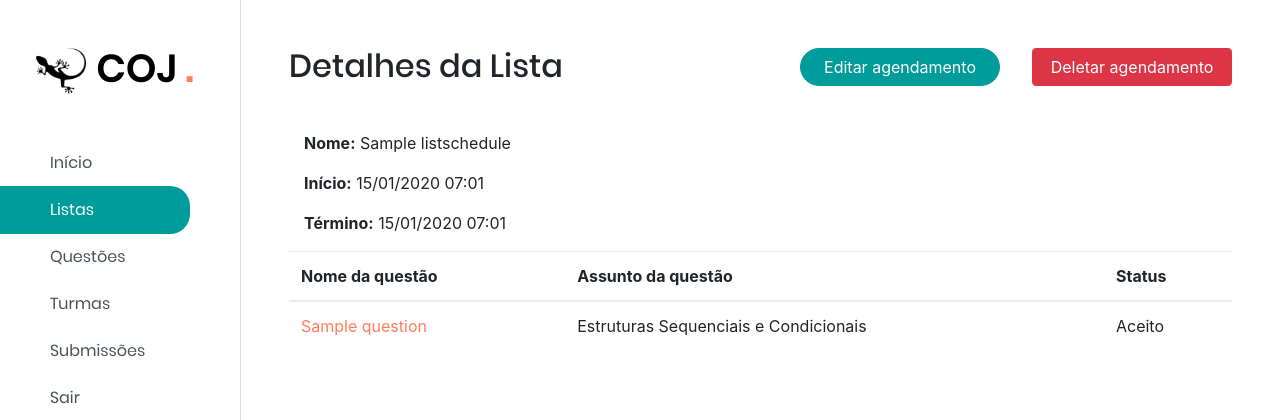
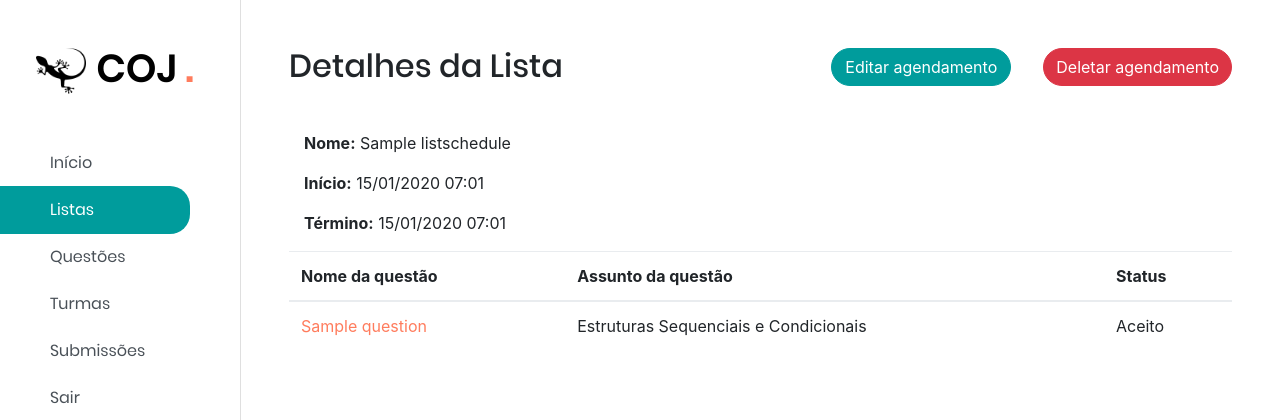
Before and after one commit to GeovanaRamos/calango-online-judge, a Django app: page /schedules/1/ in a window 1280 px wide. Shown: the top 420 px of the page. Run offline with Django 3.2, Linux system fonts and the light colour scheme; a user stored in the database is signed in; tables that the repository leaves empty hold one stand-in row (values such as "Sample post"); some libraries are stand-ins or nearby versions.

Commit message:
Removing css replication

```diff
--- a/static/judge/css/base.css
+++ b/static/judge/css/base.css
@@ -99,10 +99,14 @@ a:hover {
     color: #b5563f;
 }
 
+.btn {
+    border-radius: 30px;
+    min-width: 180px;
+}
+
 .btn-primary {
     background-color: var(--primary);
     border-color: var(--primary);
-    border-radius: 30px;
 }
 
 .btn-primary:hover {
--- a/templates/judge/base.html
+++ b/templates/judge/base.html
@@ -66,10 +66,10 @@
     <div id="menu-toggle">
       <div class="dropdown">
         <button class="btn btn-secondary dropdown-toggle" type="button" id="dropdownMenuButton" data-toggle="dropdown"
-                aria-haspopup="true" aria-expanded="false" style="width: 200px">
+                aria-haspopup="true" aria-expanded="false">
           Navegação
         </button>
-        <div class="dropdown-menu" aria-labelledby="dropdownMenuButton" style="width: 200px">
+        <div class="dropdown-menu" aria-labelledby="dropdownMenuButton">
           <a class="dropdown-item" href="{% url 'home' %}">Início</a>
           <a class="dropdown-item" href="{% url 'schedule_list' %}">Listas</a>
           <a class="dropdown-item" href="{% url 'submission_list' %}">Submissões</a>
--- a/templates/judge/class_list.html
+++ b/templates/judge/class_list.html
@@ -20,7 +20,7 @@
 
 {% block content %}
   {% if user.professor %}
-    <a class="btn btn-primary float-right" style="width: 150px" href="#">Criar turma</a>
+    <a class="btn btn-primary float-right" href="#">Criar turma</a>
   {% endif %}
 
   <h2 class="mb-5">Turmas</h2>
--- a/templates/judge/list_create.html
+++ b/templates/judge/list_create.html
@@ -11,7 +11,7 @@
     {% csrf_token %}
     {{ form|crispy }}
     <div class="d-flex justify-content-center">
-      <button type="submit" class="btn btn-primary" style="width: 150px">Salvar</button>
+      <button type="submit" class="btn btn-primary">Salvar</button>
     </div>
   </form>
 {% endblock %}
--- a/templates/judge/schedule_create.html
+++ b/templates/judge/schedule_create.html
@@ -11,7 +11,7 @@
     {% csrf_token %}
     {{ form|crispy }}
     <div class="d-flex justify-content-center">
-      <button type="submit" class="btn btn-primary" style="width: 150px">Salvar</button>
+      <button type="submit" class="btn btn-primary">Salvar</button>
     </div>
   </form>
 {% endblock %}
--- a/templates/judge/schedule_delete.html
+++ b/templates/judge/schedule_delete.html
@@ -13,9 +13,9 @@
     {% csrf_token %}
 
     <div class="d-flex justify-content-center">
-      <a href="{% url 'schedule_detail' object.pk %}" class="mr-3 btn btn-primary" style="width: 150px">
+      <a href="{% url 'schedule_detail' object.pk %}" class="mr-3 btn btn-primary">
         Cancelar</a>
-      <button class="ml-3 btn btn-danger" type="submit" style="width: 150px">Deletar</button>
+      <button class="ml-3 btn btn-danger" type="submit" >Deletar</button>
     </div>
   </form>
 {% endblock %}
--- a/templates/judge/schedule_detail.html
+++ b/templates/judge/schedule_detail.html
@@ -7,9 +7,9 @@
 {% block content %}
 
   {% if user.professor %}
-    <a class="ml-3 btn btn-danger float-right" style="width: 200px" href="{% url 'schedule_delete' object.pk %}">
+    <a class="ml-3 btn btn-danger float-right" href="{% url 'schedule_delete' object.pk %}">
       Deletar agendamento</a>
-    <a class="mr-3 btn btn-primary float-right" style="width: 200px" href="{% url 'schedule_update' object.pk %}">
+    <a class="mr-3 btn btn-primary float-right" href="{% url 'schedule_update' object.pk %}">
       Editar agendamento</a>
   {% endif %}
 
--- a/templates/judge/schedule_list.html
+++ b/templates/judge/schedule_list.html
@@ -7,9 +7,9 @@
 {% block content %}
 
    {% if user.professor %}
-      <a class="ml-3 btn btn-primary float-right" style="width: 150px" href="{% url 'list_create' %}">
+      <a class="ml-3 btn btn-primary float-right" href="{% url 'list_create' %}">
         Criar lista</a>
-      <a class="mr-3 btn btn-primary float-right" style="width: 150px" href="{% url 'schedule_create' %}">
+      <a class="mr-3 btn btn-primary float-right" href="{% url 'schedule_create' %}">
         Agendar lista</a>
    {% endif %}
 
```
Also changed, not shown: templates/judge/question_detail.html (+4 -4 lines).
